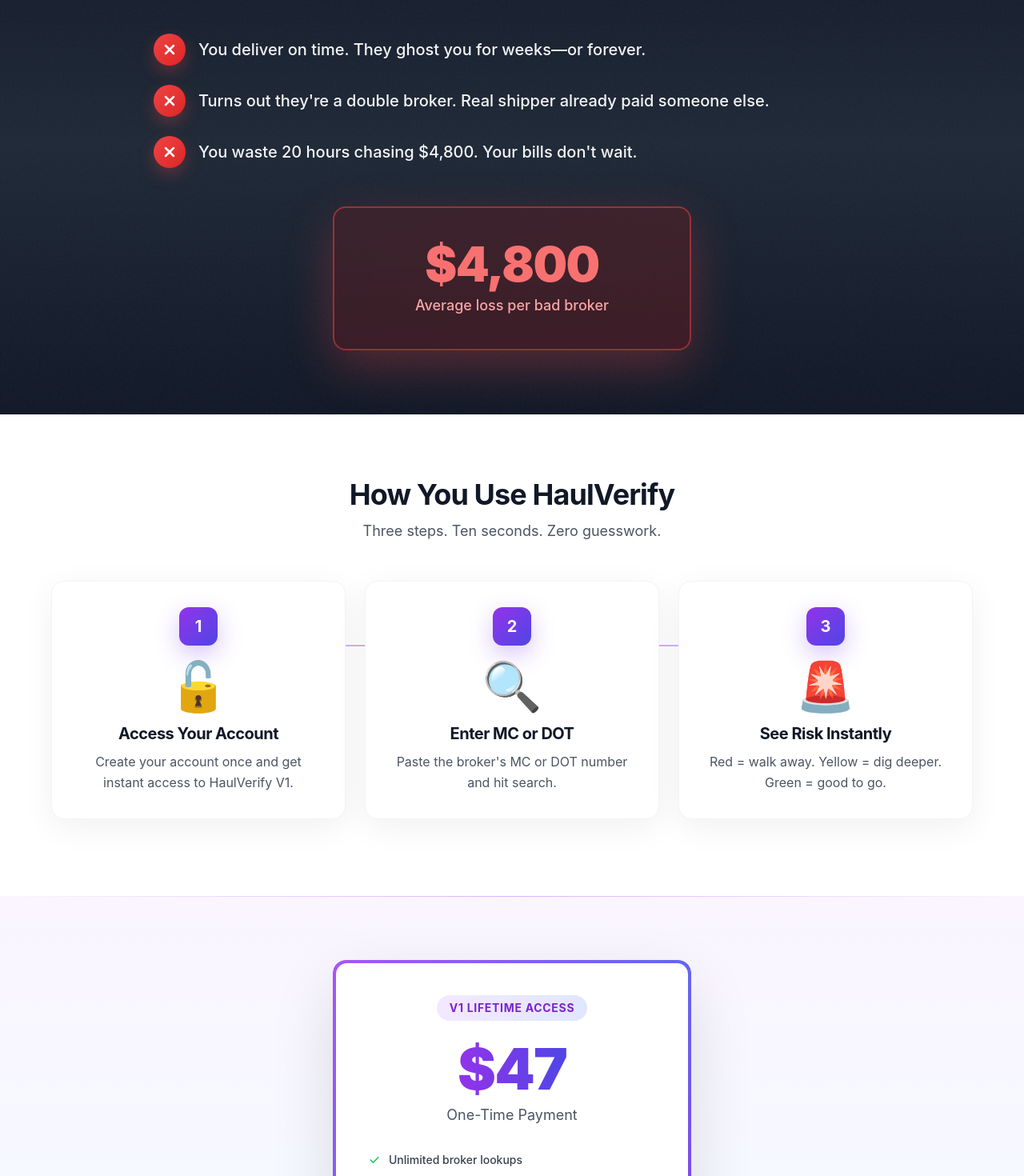
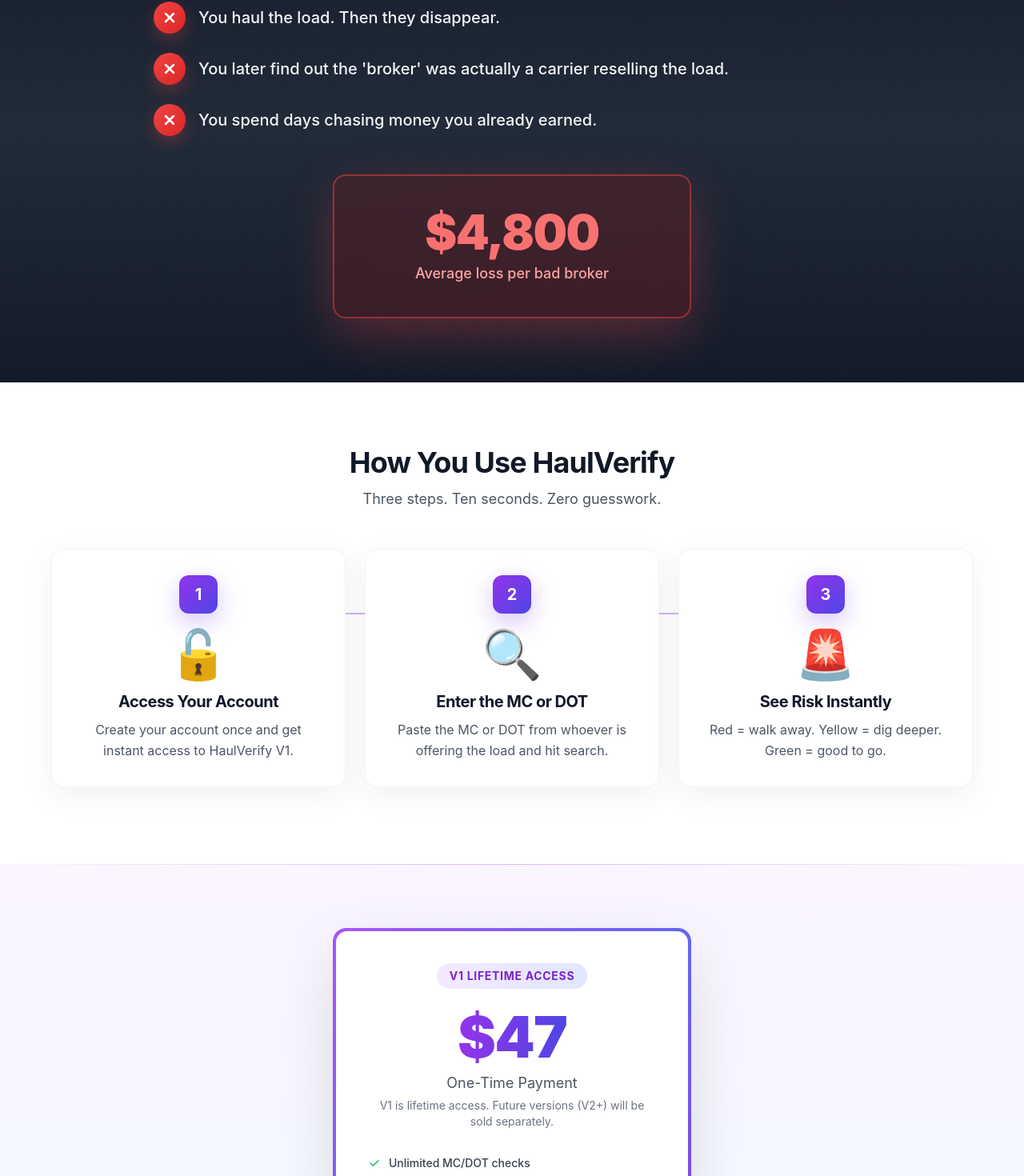
Before and after one commit to truckingwise/haulverify-mvp, a Next.js app: page / in a window 1280 px wide. Shown: the part 878-2348 px from the top of the page at 80% size. Built offline with nearby package versions, Linux system fonts and the light colour scheme.

Commit message:
Update landing page copy for carrier-as-broker positioning
- Problem section: Update headline and bullets for carrier-as-broker focus
- HowItWorks: Update Step 2 to remove 'broker' reference
- Pricing: Add V1/V2 clarification line, change 'broker lookups' to 'MC/DOT checks'

```diff
--- a/components/HowItWorks.tsx
+++ b/components/HowItWorks.tsx
@@ -9,8 +9,8 @@
     {
       number: 2,
       icon: '🔍',
-      title: 'Enter MC or DOT',
-      description: "Paste the broker's MC or DOT number and hit search."
+      title: 'Enter the MC or DOT',
+      description: "Paste the MC or DOT from whoever is offering the load and hit search."
     },
     {
       number: 3,
--- a/components/Pricing.tsx
+++ b/components/Pricing.tsx
@@ -28,12 +28,13 @@
                 $47
               </span>
               <p className="text-lg text-gray-600 mt-2 font-normal">One-Time Payment</p>
+              <p className="text-sm text-gray-500 mt-1">V1 is lifetime access. Future versions (V2+) will be sold separately.</p>
             </div>
 
             {/* Features list */}
             <div className="space-y-3 mb-8">
               {[
-                'Unlimited broker lookups',
+                'Unlimited MC/DOT checks',
                 'Instant risk signals',
                 'Works on any device',
                 'Lifetime V1 access'
--- a/components/Problem.tsx
+++ b/components/Problem.tsx
@@ -1,8 +1,8 @@
 export default function Problem() {
   const painPoints = [
-    'You deliver on time. They ghost you for weeks—or forever.',
-    "Turns out they're a double broker. Real shipper already paid someone else.",
-    'You waste 20 hours chasing $4,800. Your bills don\'t wait.'
+    'You haul the load. Then they disappear.',
+    "You later find out the 'broker' was actually a carrier reselling the load.",
+    'You spend days chasing money you already earned.'
   ]
 
   return (
@@ -15,7 +15,7 @@
       <div className="max-w-4xl mx-auto relative z-10">
         {/* Headline */}
         <h2 className="text-3xl lg:text-4xl font-bold text-white text-center mb-10 tracking-tight">
-          Here's What Happens When You Trust the Wrong Broker
+          Here's What Happens When the Broker Isn't a Broker
         </h2>
 
         {/* Pain bullets */}
```
